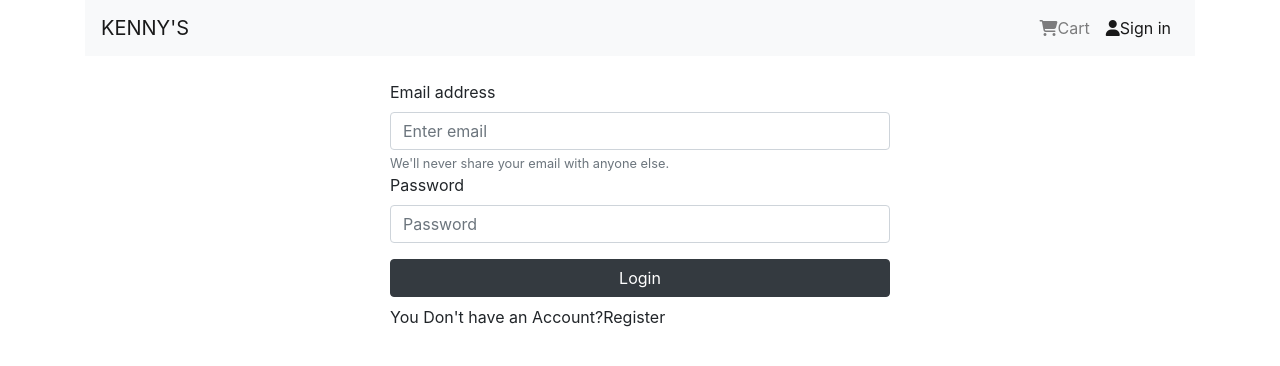
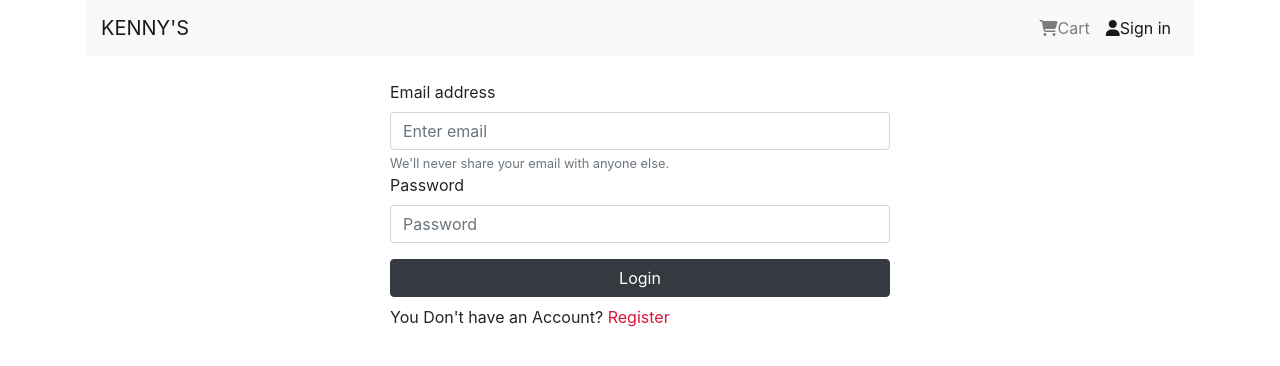
Before and after one commit to kendevops/ecommerce, a Next.js app: page /signin in a window 1280 px wide. Shown: the top 366 px of the page. Built offline with nearby package versions, Linux system fonts and the light colour scheme.

Commit message:
Added Register page

```diff
--- a/pages/signin.js
+++ b/pages/signin.js
@@ -37,7 +37,7 @@ const Signin = () => {
         <p className="my-2">
           You Don't have an Account?
           <Link href="/register">
-            <a>Register</a>
+            <a style={{ color: "crimson" }}> Register</a>
           </Link>
         </p>
       </form>
```
Also changed, not shown: pages/register.js (added).
